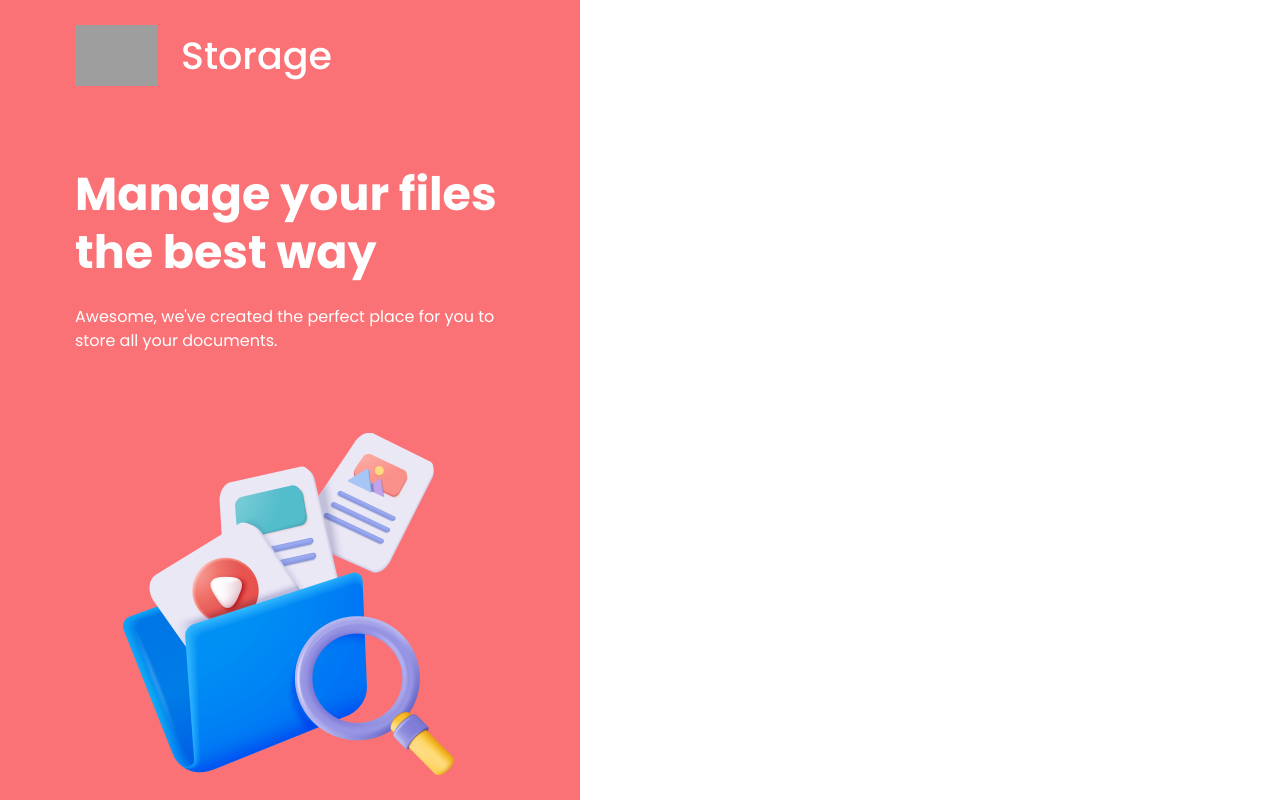
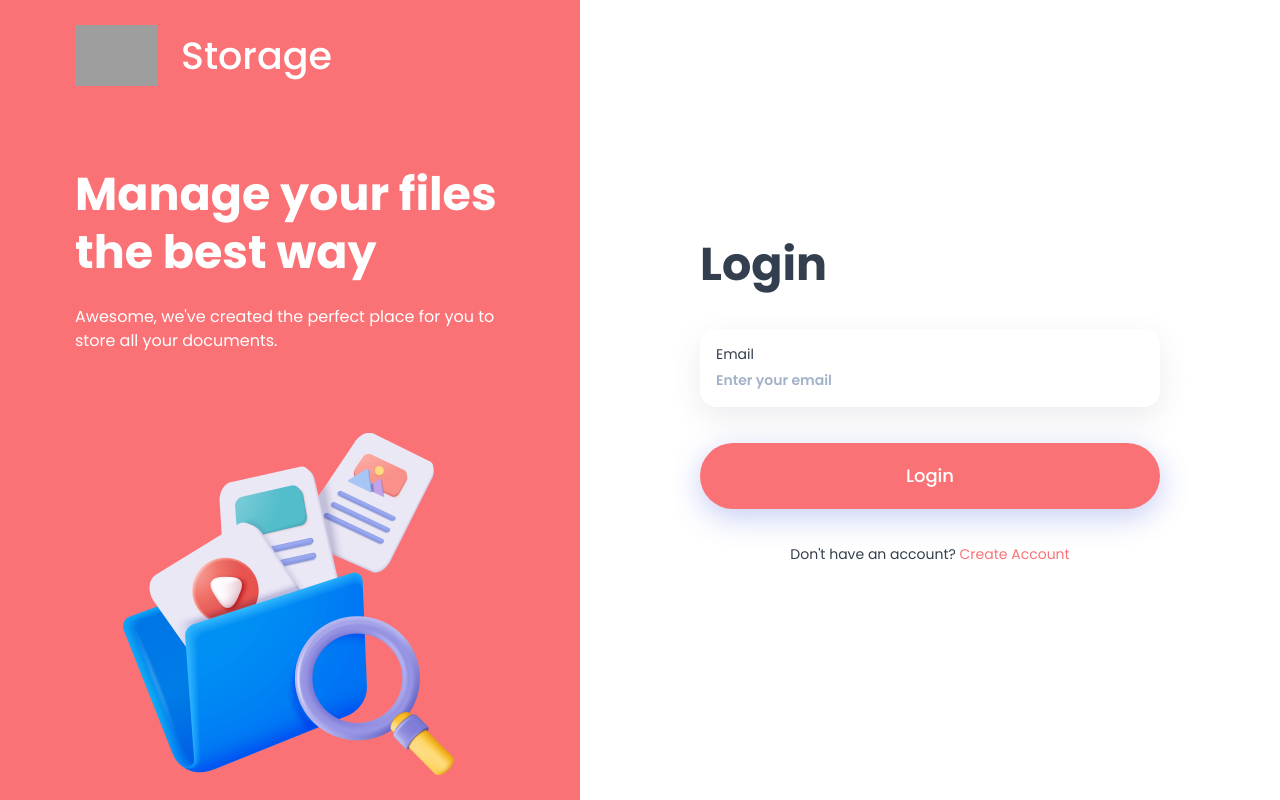
Before and after one commit to capricornus44/angular-storage, an Angular app: page /login in a window 1280 px wide. Built offline with nearby package versions, Linux system fonts and the light colour scheme; grey boxes are pictures that could not be loaded.

Commit message:
add auth-form component

```diff
--- a/src/app/app.component.html
+++ b/src/app/app.component.html
@@ -1 +1 @@
-<router-outlet />
+<router-outlet></router-outlet>
--- a/src/app/pages/register/register.component.html
+++ b/src/app/pages/register/register.component.html
@@ -1,2 +1 @@
 <auth-layout></auth-layout>
-REGISTER PAGE
--- /dev/null
+++ b/src/app/shared/auth-form/auth-form.component.css
@@ -0,0 +1,57 @@
+.auth-form {
+  height: 100%;
+  display: grid;
+  align-content: center;
+  gap: 36px;
+  padding-inline: 120px;
+}
+
+.auth-form__title {
+  color: var(--color-gray-400);
+}
+
+.auth-form__input-wrapper {
+  display: grid;
+  gap: 6px;
+  padding: 16px;
+  border-radius: 16px;
+  box-shadow: 0px 10px 30px 0px rgba(66, 71, 97, 0.1);
+  background-color: var(--color-white);
+}
+
+.auth-form__input-wrapper:focus-within {
+  outline: 2px solid var(--color-accent-blue);
+}
+
+.auth-form__label {
+  color: var(--color-gray-400);
+}
+
+.auth-form__input {
+  border: none;
+  outline: none;
+  color: var(--color-primary-black);
+}
+
+.auth-form__input::placeholder {
+  color: var(--color-gray-300);
+}
+
+.auth-form__button {
+  width: 100%;
+  height: 66px;
+  border-radius: 40px;
+  color: var(--color-white);
+  background-color: var(--color-primary-red);
+  box-shadow: 0px 8px 30px 0px rgba(65, 89, 214, 0.3);
+}
+
+.auth-form__link {
+  justify-self: center;
+  color: var(--color-gray-400);
+}
+
+.auth-form__link a {
+  color: var(--color-primary-red);
+  cursor: pointer;
+}
--- /dev/null
+++ b/src/app/shared/auth-form/auth-form.component.html
@@ -0,0 +1,40 @@
+<form class="auth-form">
+  <h2 class="heading-1 auth-form__title">
+    {{ type === "login" ? "Login" : "Create Account" }}
+  </h2>
+
+  <div class="auth-form__input-wrapper" *ngIf="type === 'register'">
+    <label for="username" class="body-2 auth-form__label">Full name</label>
+    <input
+      type="text"
+      id="username"
+      class="subtitle-2 auth-form__input"
+      placeholder="Enter your full name"
+      autocomplete="name"
+    />
+  </div>
+
+  <div class="auth-form__input-wrapper">
+    <label for="email" class="body-2 auth-form__label">Email</label>
+    <input
+      type="email"
+      id="email"
+      class="subtitle-2 auth-form__input"
+      placeholder="Enter your email"
+      autocomplete="email"
+    />
+  </div>
+
+  <button class="button auth-form__button">
+    {{ type === "login" ? "Login" : "Create Account" }}
+  </button>
+
+  <p class="body-2 auth-form__link">
+    {{
+      type === "login" ? "Don't have an account?" : "Already have an account?"
+    }}
+    <a [routerLink]="type === 'login' ? '/register' : '/login'">
+      {{ type === "login" ? "Create Account" : "Login" }}
+    </a>
+  </p>
+</form>
--- /dev/null
+++ b/src/app/shared/auth-form/auth-form.component.ts
@@ -0,0 +1,18 @@
+import { CommonModule } from '@angular/common';
+import { Component, Input } from '@angular/core';
+import { RouterLink } from '@angular/router';
+import { FORM } from '../../types/form.type';
+
+@Component({
+  selector: 'auth-form',
+  templateUrl: './auth-form.component.html',
+  styleUrl: './auth-form.component.css',
+  imports: [CommonModule, RouterLink],
+})
+export class AuthFormComponent {
+  type: FORM = 'login';
+
+  ngOnInit(): void {
+    this.type = window.location.pathname.split('/')[1] as FORM;
+  }
+}
--- a/src/app/shared/auth-layout/auth-layout.component.html
+++ b/src/app/shared/auth-layout/auth-layout.component.html
@@ -1,3 +1,4 @@
 <div class="auth-layout">
   <auth-sidebar></auth-sidebar>
+  <auth-form></auth-form>
 </div>
--- a/src/app/shared/auth-layout/auth-layout.component.ts
+++ b/src/app/shared/auth-layout/auth-layout.component.ts
@@ -1,10 +1,11 @@
 import { Component } from '@angular/core';
 import { AuthSidebarComponent } from '../auth-sidebar/auth-sidebar.component';
+import { AuthFormComponent } from '../auth-form/auth-form.component';
 
 @Component({
   selector: 'auth-layout',
   templateUrl: './auth-layout.component.html',
   styleUrl: './auth-layout.component.css',
-  imports: [AuthSidebarComponent],
+  imports: [AuthSidebarComponent, AuthFormComponent],
 })
 export class AuthLayoutComponent {}
--- /dev/null
+++ b/src/app/types/form.type.ts
@@ -0,0 +1 @@
+export type FORM = 'login' | 'register';
--- a/src/styles.css
+++ b/src/styles.css
@@ -60,11 +60,12 @@ a {
   color: inherit;
 }
 
+input {
+  font-family: inherit;
+}
+
 button {
   border: none;
-  font-size: 14px;
-  font-weight: 500;
-  line-height: 1.4;
   background-color: transparent;
   cursor: pointer;
 }
@@ -123,6 +124,15 @@ button {
   line-height: 1.4;
 }
 
+.button {
+  display: grid;
+  place-content: center;
+  font-size: 18px;
+  font-weight: 500;
+  font-family: inherit;
+  line-height: 1.5;
+}
+
 .caption {
   font-size: 12px;
   font-weight: 400;
```
Also changed, not shown: src/app/app.routes.ts (+7 -0 lines).
